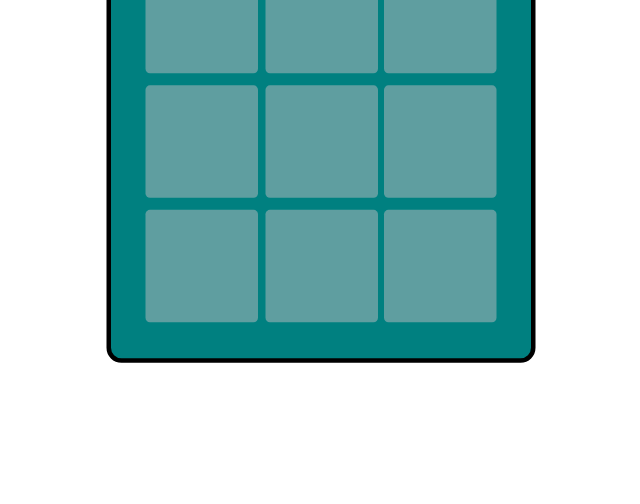
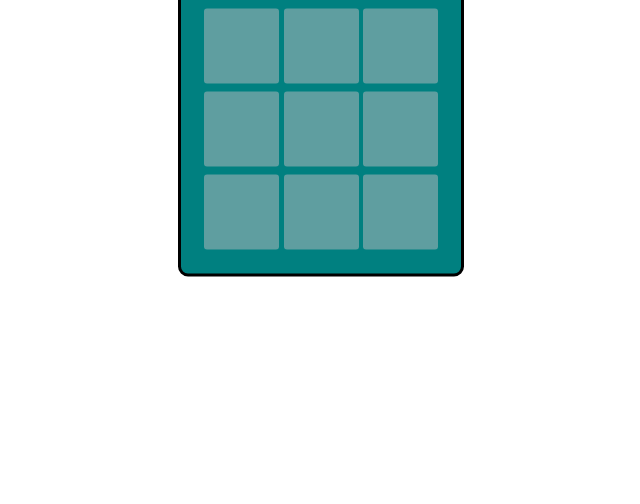
Before and after one commit to Rodrigo-Weber/Jogo-da-velha, a plain HTML site: page index.html in a window 1280 px wide. Shown: the part 296-800 px from the top of the page, without its empty margins (319-959 px from the left). Drawn offline with Linux system fonts and the light colour scheme; some packages are replaced by stand-ins of ours; a script that the page names is missing.

Commit message:
Update css

```diff
--- a/style.css
+++ b/style.css
@@ -25,7 +25,7 @@ h2, h3{
     position: absolute;
     top: 50%;
     left: 50%;
-    transform: translate(-50%, -50%) scale(1.5);
+    transform: translate(-50%, -50%);
     margin: 0 auto;
     max-width: 240px;
     padding: 20px;
```
